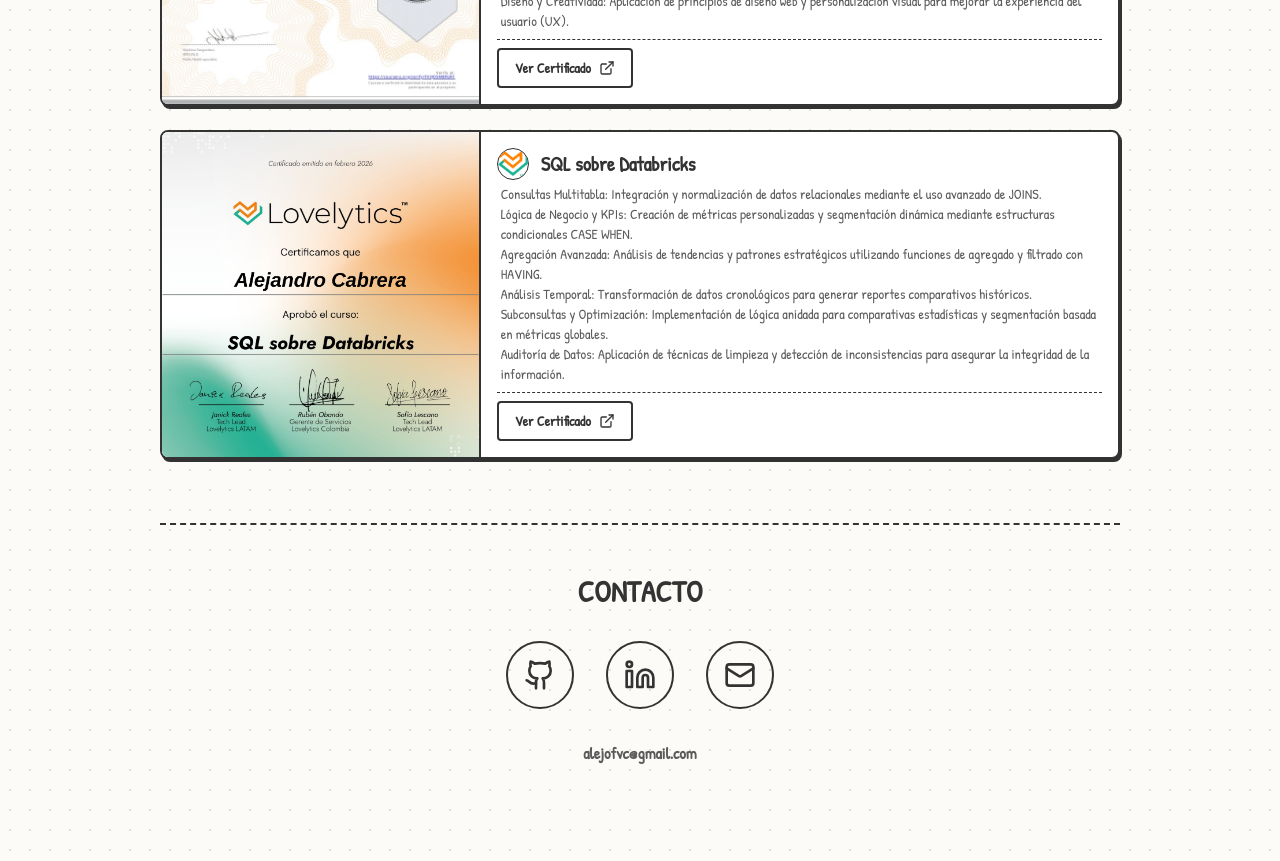
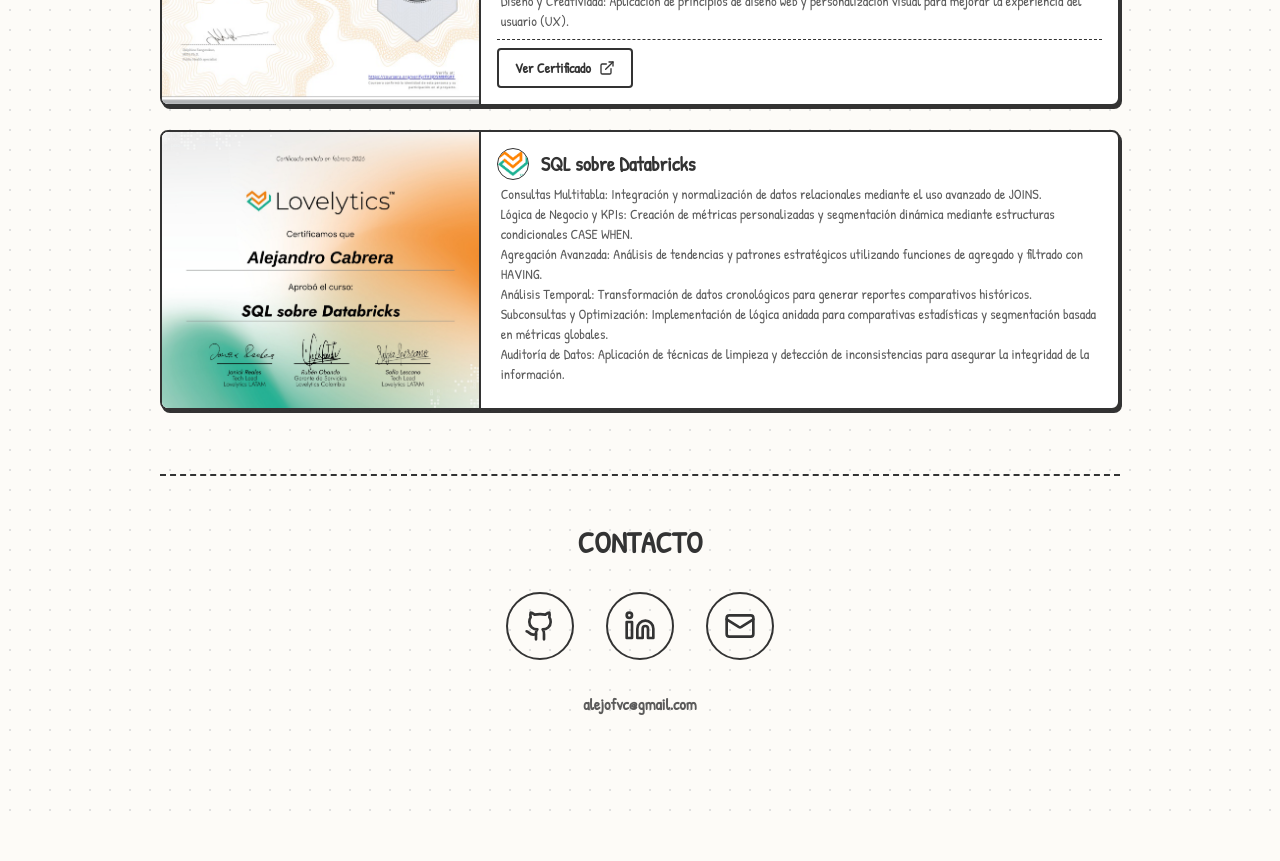
Before and after one commit to alehdiaz/Portfolio, a React (Vite) app: page / in a window 1280 px wide. Shown: the part 2920-3781 px from the top of the page. After the commit the page ends 3732 px from the top, so only its background shows below. Built offline with nearby package versions, Linux system fonts and the light colour scheme.

Commit message:
Update Certificates
Modificación para que el ultimo certificado (Databricks) no tenga botón de link.

```diff
--- a/src/components/Certificates.jsx
+++ b/src/components/Certificates.jsx
@@ -78,6 +78,7 @@
                                 </p>
                             </div>
 
+                            {cert.link && (
                                 <div className="pt-2 border-t border-dashed border-ink mt-auto">
                                     <a
                                         href={cert.link}
@@ -88,6 +89,7 @@
                                         Ver Certificado <ExternalLink size={16} />
                                     </a>
                                 </div>
+                            )}
                         </div>
                     </div>
                 ))}
```
Lines whose indentation alone changed are shown as unchanged.
